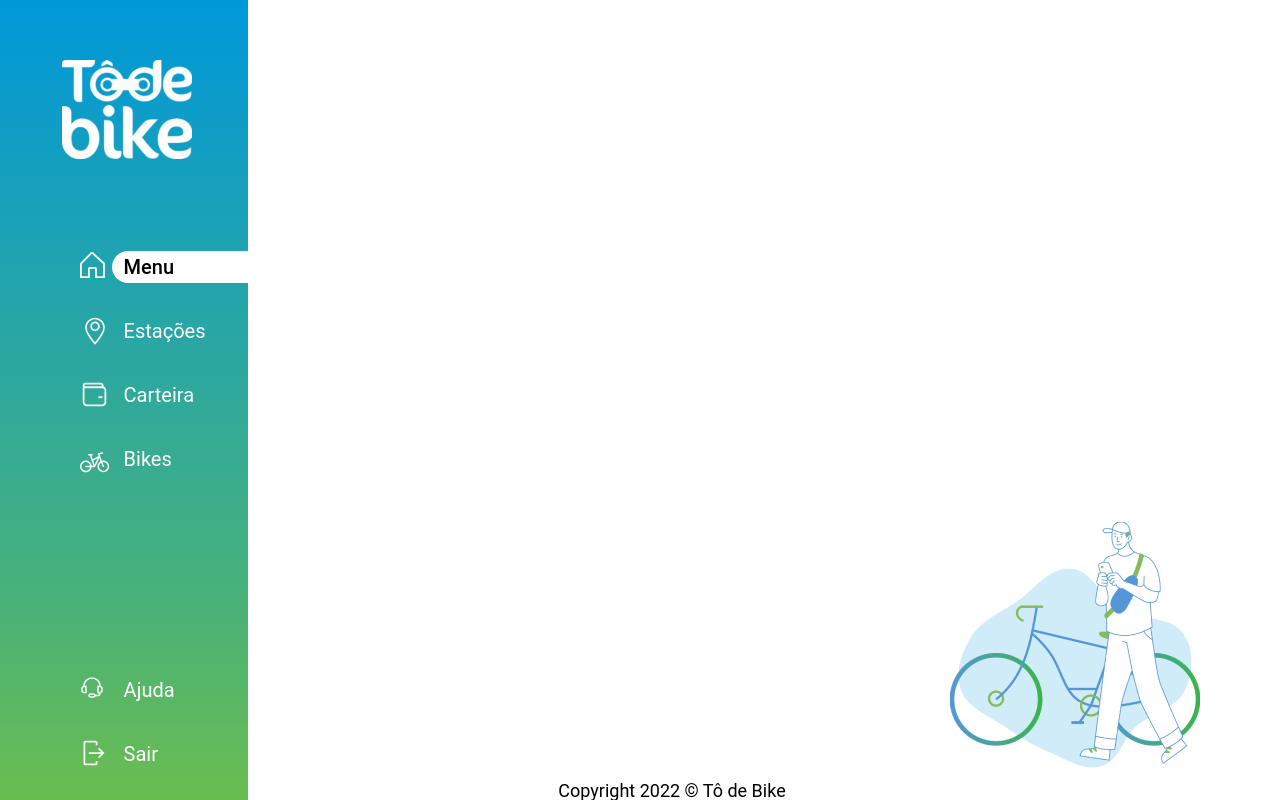
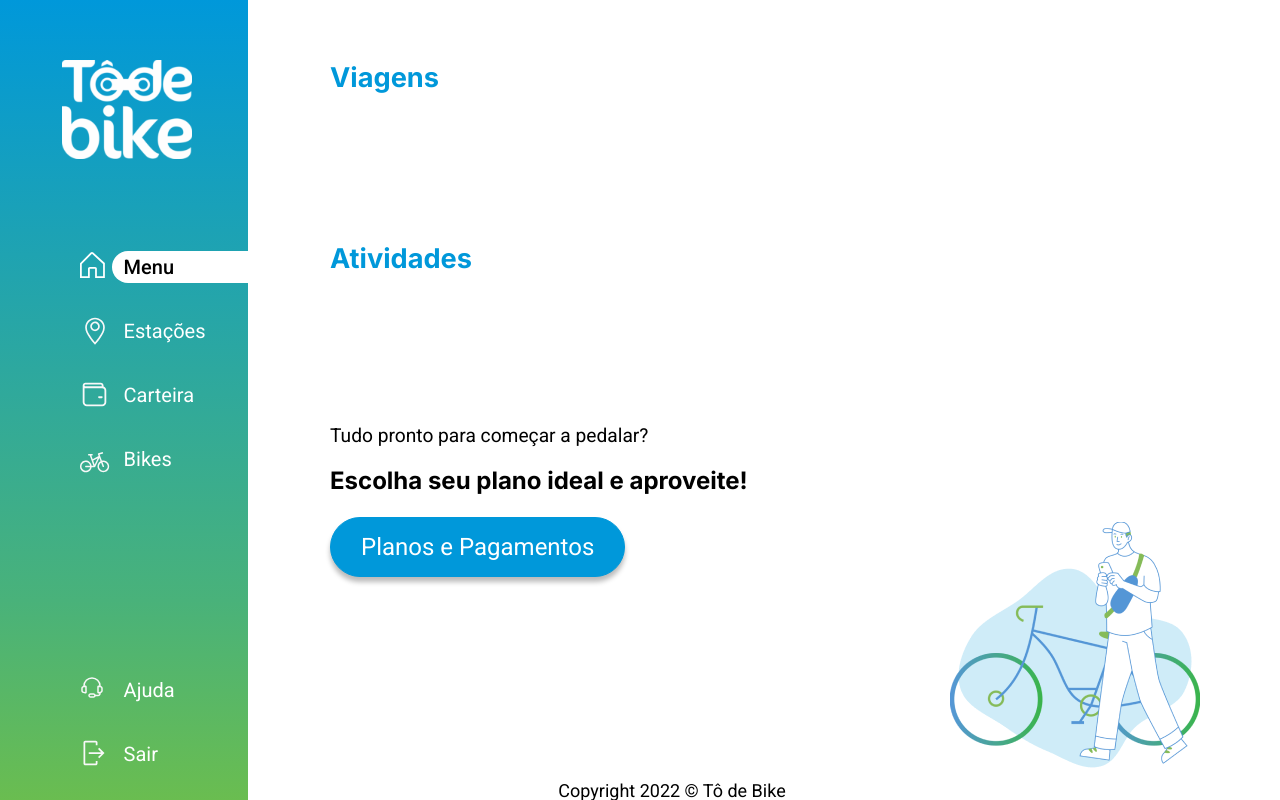
Before and after one commit to isadorabitt/Sistemas-para-Internet-To-de-bike-2, a React (Create React App) app in the folder bike-landing/: page /menu in a window 1280 px wide. Built offline with nearby package versions, Linux system fonts and the light colour scheme.

Commit message:
Complementando-Menu

```diff
--- /dev/null
+++ b/bike-landing/src/components/MainMenu/CSSModule/MainMenu.module.css
@@ -0,0 +1,47 @@
+@import url('https://fonts.googleapis.com/css2?family=Roboto&family=Source+Sans+Pro:wght@600&display=swap');
+
+.mainmenuContainer h1{
+    font-size: 1.7rem;
+    color: rgba(0, 152, 218, 1);
+    margin-left: 330px;
+    padding-top: 5%;
+}
+.mainmenuContainer h2{
+    font-size: 1.7rem;
+    color: rgba(0, 152, 218, 1);
+    margin-left: 330px;
+    padding-top: 12%;
+}
+
+.mainmenuContainer p{
+    font-size: 1.2rem;
+    color: black;
+    margin-left: 330px;
+    padding-top: 12%;
+    font-family: 'Roboto', sans-serif;
+}
+
+.mainmenuContainer h7{
+    font-size: 1.5rem;
+    color: black;
+    margin-left: 330px;
+    padding-top: 12%;
+    font-weight: bold;
+    line-height: 300%;
+}
+.mainmenuContainer button{
+    font-size: 1.5rem;
+    color: white;
+    background-color: rgba(0, 152, 218, 1);
+    border: 1px solid rgba(0, 152, 218, 1);
+    border-radius: 50px;
+    cursor: pointer;
+    padding: 15px 30px;
+    margin-left: 330px;
+    box-shadow: 0px 5px 5px #bbb;
+    font-family: 'Roboto', sans-serif;
+}
+.mainmenuContainer button:hover{
+    background-color: white;
+    color: rgba(0, 152, 218, 1);
+}
--- a/bike-landing/src/components/MainMenu/CSSModule/Sidebar.module.css
+++ b/bike-landing/src/components/MainMenu/CSSModule/Sidebar.module.css
@@ -1,4 +1,5 @@
 @import url(./Resetcss.module.css);
+@import url('https://fonts.googleapis.com/css2?family=Roboto:wght@400;500&family=Source+Sans+Pro:wght@600&display=swap');
 
 .sideContainer {
   min-width: 248px;
@@ -45,7 +46,7 @@
   padding: 6px 0 6px 12px;
   display: flex;
   align-items: center;
-  font-family: Roboto;
+  font-family: 'Roboto', sans-serif;
 }
 
 .navMenu a:global(.active),
@@ -53,7 +54,7 @@
   background-color: white;
   color: black;
   border-radius: 30px 0px 0px 30px;
-  font-family: Roboto;
+  font-family: 'Roboto', sans-serif;
   font-weight: 500;
 }
 
--- /dev/null
+++ b/bike-landing/src/components/MainMenu/MainMenu.js
@@ -0,0 +1,15 @@
+import React from "react";
+import styles from "./CSSModule/MainMenu.module.css";
+
+export const MainMenu = () => {
+    return (
+        <div className={styles.mainmenuContainer}>
+            <h1>Viagens</h1>
+            <h2>Atividades</h2>
+            <p>Tudo pronto para começar a pedalar?</p>
+            <h7>Escolha seu plano ideal e aproveite!</h7>
+            <br></br>
+            <button>Planos e Pagamentos</button>
+        </div>
+    );
+};
--- a/bike-landing/src/pages/Menu.js
+++ b/bike-landing/src/pages/Menu.js
@@ -1,12 +1,14 @@
 import React from "react";
 import { Footer } from "../components/MainMenu/Footer";
 import { SideBar } from "../components/MainMenu/SideBar";
+import { MainMenu } from "../components/MainMenu/MainMenu";
 
 export const Menu = () => {
   return (
     <div>
       <SideBar />
       <Footer />
+      <MainMenu/>
     </div>
   );
 };
```
